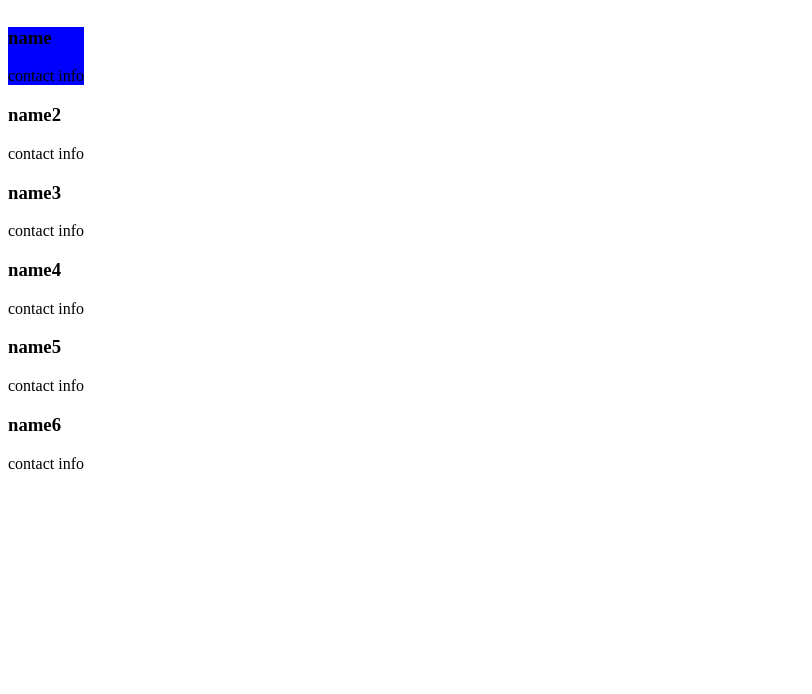
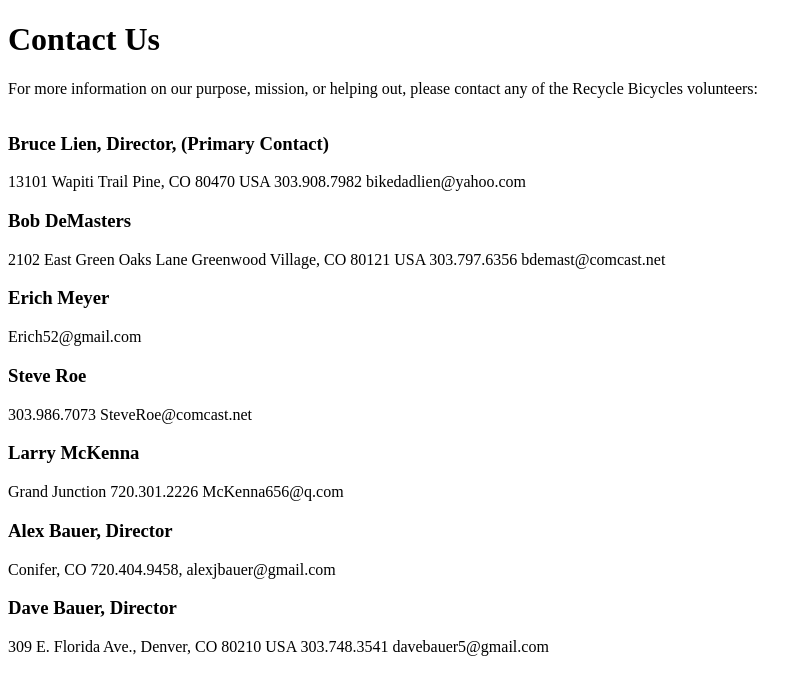
Before and after one commit to JulieDeM/Recycle-Bicycles, a plain HTML site: page contact.html in a window 1280 px wide. Shown: the whole page, without its empty margins (0-812 px from the left). Drawn offline with Linux system fonts and the light colour scheme.

```diff
--- a/contact.html
+++ b/contact.html
@@ -2,46 +2,70 @@
 <html>
   <head>
     <meta charset="utf-8">
-    <title></title>
+    <title>Recycle Bicycles | A Non Profit Corporation</title>
   </head>
   <link rel="stylesheet" href="/css/contactme.css" media="screen" title="no title">
   <body>
+    <h1>Contact Us</h1>
+    <p>
+      For more information on our purpose, mission, or helping out, please contact any of the Recycle Bicycles volunteers:
+    </p>
     <div class="contactnames">
       <div class="contactnamesflex">
-      <div class="person color1">
-        <h3>name</h3>
+      <div class="person-color1">
+        <h3><strong>Bruce Lien</strong>, Director, (Primary Contact)</h3>
         <p>
-        contact info
+          13101 Wapiti Trail
+          Pine, CO 80470 USA
+          303.908.7982
+          bikedadlien@yahoo.com
         </p>
       </div>
-      <div class="person color2">
-        <h3>name2</h3>
+      <div class="person-color2">
+        <h3>Bob DeMasters</h3>
         <p>
-        contact info
+          2102 East Green Oaks Lane
+          Greenwood Village, CO 80121 USA
+          303.797.6356
+          bdemast@comcast.net
         </p>
       </div>
-      <div class="person color3">
-        <h3>name3</h3>
+      <div class="person-color3">
+        <h3>Erich Meyer</h3>
         <p>
-        contact info
+        Erich52@gmail.com
         </p>
       </div>
-      <div class="person color4">
-        <h3>name4</h3>
+      <div class="person-color4">
+        <h3>Steve Roe</h3>
         <p>
-        contact info
+          303.986.7073
+          SteveRoe@comcast.net
         </p>
       </div>
-      <div class="person color5">
-        <h3>name5</h3>
+      <div class="person-color5">
+        <h3>Larry McKenna</h3>
         <p>
-        contact info
+        Grand Junction
+        720.301.2226
+        McKenna656@q.com
         </p>
       </div>
-      <div class="person color6">
-        <h3>name6</h3>
+      <div class="person-color6">
+        <h3>Alex Bauer, Director</h3>
         <p>
-        contact info
+          Conifer, CO
+          720.404.9458,
+          alexjbauer@gmail.com
+        </p>
+      </div>
+      <div class="person-color7">
+        <h3>Dave Bauer, Director</h3>
+        <p>
+          309 E. Florida Ave.,
+          Denver, CO 80210 USA
+          303.748.3541
+          davebauer5@gmail.com
         </p>
       </div>
     </div>
```
Also changed, not shown: index.html (+2 -2 lines), sponsors.html (+20 -0 lines), calendar.html (deleted).
